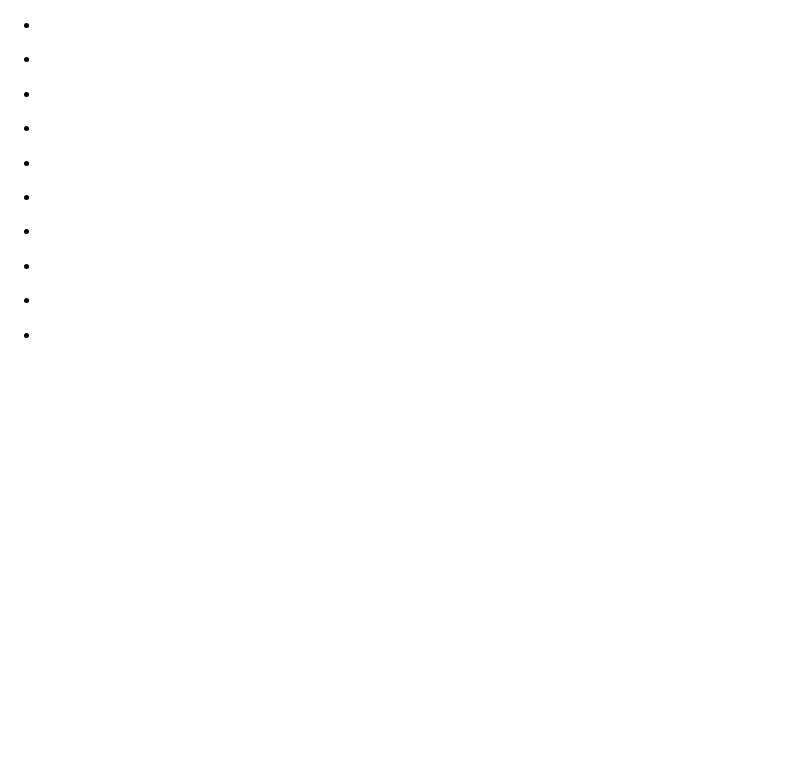
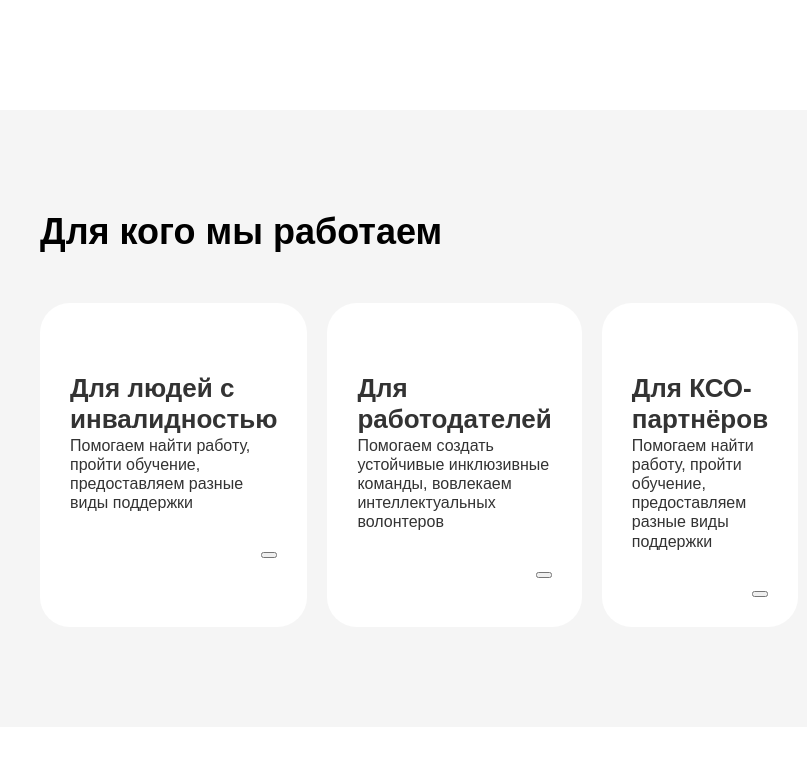
Before and after one commit to Andrey-Grishkov/Everland, a website built with webpack: page src/index.html in a window 1280 px wide. Shown: the top 774 px of the page, without its empty margins (0-807 px from the left). Built offline with nearby package versions, Linux system fonts and the light colour scheme.

Commit message:
Промежуточный коммит

```diff
--- a/src/blocks/card/_type/card_type_works.scss
+++ b/src/blocks/card/_type/card_type_works.scss
@@ -0,0 +1,20 @@
+@import "../../root.scss";
+
+.card_type_works {
+  @include flex(column, flex-start, flex-start);
+  gap: 40px;
+  background-color: $backgroundColor;
+
+  &__title {
+    @extend %mainTitleH3;
+  }
+
+  &__subtitle {
+    @extend %mainTextStyle;
+    margin-top: $marginCardTitleText;
+  }
+
+  &__button {
+    align-self: self-end;
+  }
+}
--- /dev/null
+++ b/src/blocks/card/card.scss
@@ -0,0 +1,7 @@
+@import "../root.scss";
+
+.card {
+  padding: $paddingInCard;
+  border-radius: $borderRadius;
+  color: $darkGrey;
+}
--- /dev/null
+++ b/src/blocks/cards-container/cards-container.scss
@@ -0,0 +1,10 @@
+@import "../root.scss";
+
+.cards-container {
+  max-width: 1440px;
+  @include grid;
+  grid-template-columns: repeat(3, 1fr);
+  list-style-type: none;
+  padding: 0;
+  margin: $marginTitleContent 0 0;
+}
--- a/src/blocks/root.scss
+++ b/src/blocks/root.scss
@@ -21,12 +21,15 @@ $marginTextIconButton: 10px;
 $paddingSectionHorizontal: 40px;
 // Вертикальные отступы в секциях
 $paddingSectionVertical: 100px;
+// Радиус для карточек
+$borderRadius: 30px;
 
 @media screen and (max-width: 1439px) {
   $marginBlocks: 100px;
   $marginTitleContent: 32px;
   $marginCardTitleText: 10px;
   $paddingSectionVertical: 50px;
+  $borderRadius: 20px;
 }
 
 @media screen and (max-width: 767px) {
--- /dev/null
+++ b/src/blocks/works/works.scss
@@ -0,0 +1,10 @@
+@import "../root.scss";
+
+.works {
+  @include flex(column, center, center);
+  padding: $paddingSectionVertical 0;
+  background-color: $lightGrey;
+  &__title {
+    @extend %mainTitleH2;
+  }
+}
--- /dev/null
+++ b/src/blocks/wrapper/wrapper.scss
@@ -0,0 +1,6 @@
+@import "../root.scss";
+
+.wrapper {
+  max-width: 1440px;
+  padding: 0 $paddingSectionHorizontal;
+}
--- a/src/index.html
+++ b/src/index.html
@@ -17,9 +17,35 @@
       <form class="donation-checkbox"></form>
     </section>
     <section class="works">
-      <ul class="cards-container">
-        <li class="card card_type_works"></li>
-      </ul>
+      <div class="wrapper wrapper_color_gray">
+        <h2 class="works__title">Для кого мы работаем</h2>
+        <ul class="cards-container">
+          <li class="card card_type_works">
+            <div class="card_color_blue"></div>
+            <div>
+              <h3 class="card_type_works__title">Для людей с инвалидностью</h3>
+              <p class="card_type_works__subtitle">Помогаем найти работу, пройти обучение, предоставляем разные виды поддержки</p>
+            </div>
+            <button type="button" class="card_color_blue card_type_works__button"></button>
+          </li>
+          <li class="card card_type_works">
+            <div class="card_color_orange"></div>
+            <div>
+              <h3 class="card_type_works__title">Для работодателей</h3>
+              <p class="card_type_works__subtitle">Помогаем создать устойчивые инклюзивные команды, вовлекаем интеллектуальных волонтеров </p>
+            </div>
+            <button type="button" class="card_color_orange card_type_works__button"></button>
+          </li>
+          <li class="card card_type_works">
+            <div class="card_color_green"></div>
+            <div>
+              <h3 class="card_type_works__title">Для КСО-партнёров</h3>
+              <p class="card_type_works__subtitle">Помогаем найти работу, пройти обучение, предоставляем разные виды поддержки</p>
+            </div>
+            <button type="button" class="card_color_green card_type_works__button"></button>
+          </li>
+        </ul>
+      </div>
     </section>
     <section class="directions">
       <ul class="cards-container">
--- a/src/pages/index.scss
+++ b/src/pages/index.scss
@@ -1,3 +1,16 @@
 @import "../vendor/normalize.css";
 
 @import "../blocks/header/header.scss";
+
+// Враперы для растяжения цвета секций на всю ширину
+@import "../blocks/wrapper/wrapper.scss";
+
+// Контейнер для карточек в grid элементе
+@import "../blocks/cards-container/cards-container.scss";
+
+// Стили для карточек
+@import "../blocks/card/card.scss";
+@import "../blocks/card/_type/card_type_works.scss";
+
+// Импорт секций
+@import "../blocks/works/works.scss";
```
